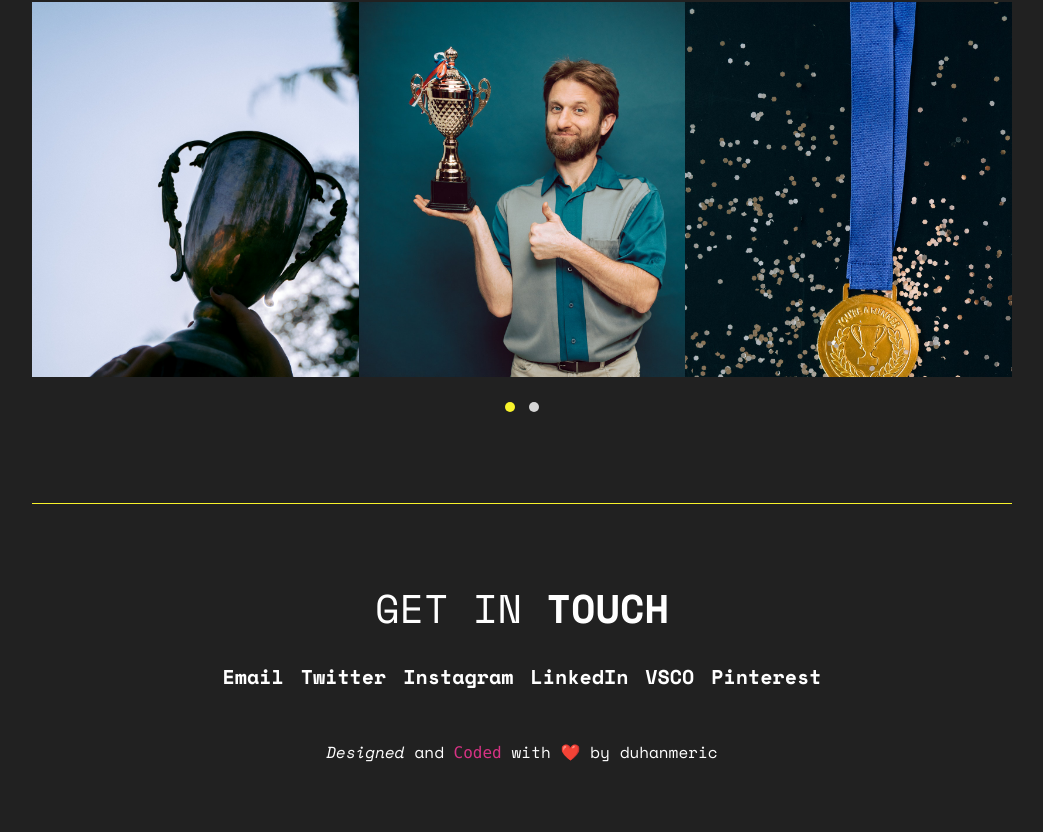
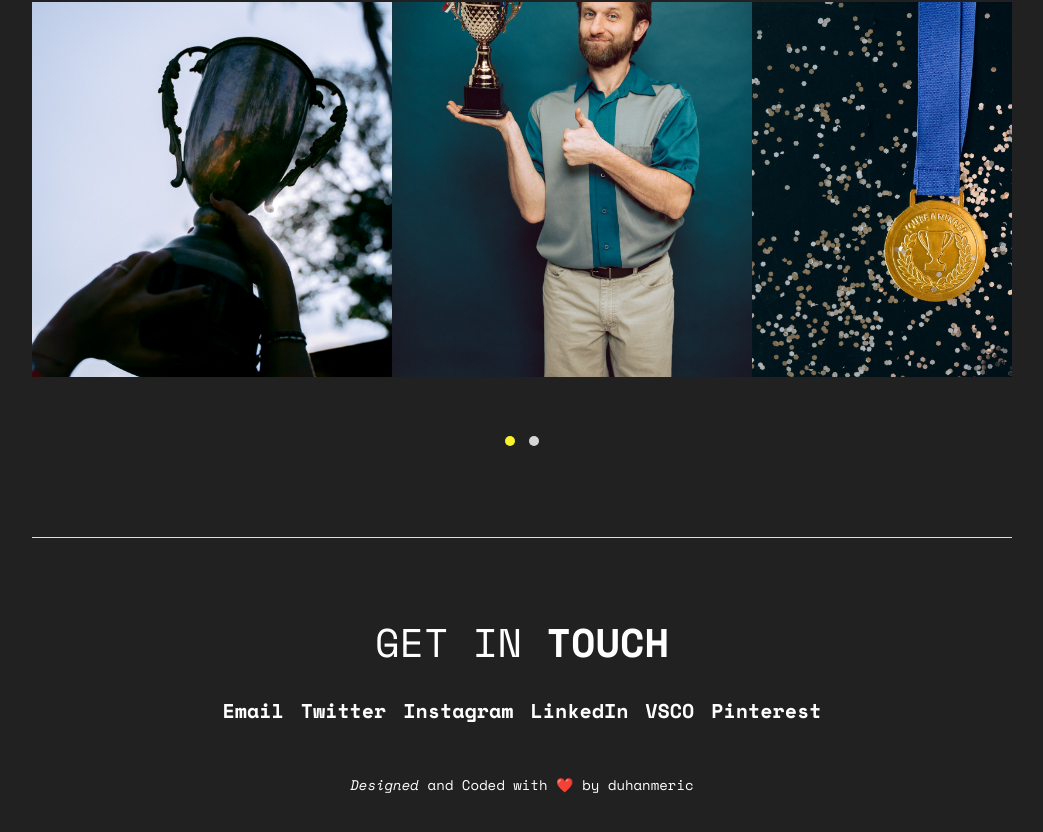
Before and after one commit to duhanmeric/photographer, a React (Create React App) app: page / in a window 1280 px wide. Shown: the part 3142-3974 px from the top of the page, without its empty margins (118-1161 px from the left). Built offline with nearby package versions, Linux system fonts and the light colour scheme.

Commit message:
mobile<320

```diff
--- a/public/index.html
+++ b/public/index.html
@@ -17,6 +17,12 @@
       integrity="sha384-eOJMYsd53ii+scO/bJGFsiCZc+5NDVN2yr8+0RDqr0Ql0h+rP48ckxlpbzKgwra6"
       crossorigin="anonymous"
     />
+    <link
+      rel="stylesheet"
+      href="https://cdnjs.cloudflare.com/ajax/libs/font-awesome/5.15.3/css/all.min.css"
+      integrity="sha512-iBBXm8fW90+nuLcSKlbmrPcLa0OT92xO1BIsZ+ywDWZCvqsWgccV3gFoRBv0z+8dLJgyAHIhR35VZc2oM/gI1w=="
+      crossorigin="anonymous"
+    />
     <title>React App</title>
   </head>
   <body>
--- a/src/App.css
+++ b/src/App.css
@@ -152,7 +152,7 @@ nav ul li:nth-of-type(2) {
 }
 
 .contact-section {
-  padding: 5rem 0;
+  padding: 5rem 0 4rem 0;
 }
 
 .contact-title {
@@ -171,3 +171,49 @@ nav ul li:nth-of-type(2) {
   font-style: italic;
   text-decoration: underline;
 }
+
+@media screen and (max-width: 768px) {
+  header {
+    padding: 20px;
+  }
+
+  .enthusiast {
+    font-size: 32px;
+  }
+
+  .works-section,
+  .prize-section,
+  .hero-video {
+    padding: 0 20px;
+  }
+
+  .works-title {
+    margin-bottom: 30px;
+  }
+
+  .works-section .col-md-5 {
+    margin-top: 30px !important;
+  }
+
+  .works-section .col-md-5:nth-of-type(1) {
+    margin-top: 0px !important;
+  }
+
+  .prize-section {
+    margin: 50px 0;
+  }
+
+  .line {
+    max-width: 100% !important;
+  }
+
+  .contact-section {
+    padding-bottom: 3rem;
+  }
+
+  .pop-up {
+    font-size: 24px;
+    width: 50%;
+    text-align: center;
+  }
+}
--- a/src/App.js
+++ b/src/App.js
@@ -3,7 +3,7 @@ import Header from "./components/Header";
 import Hero from "./components/Hero";
 import { useRef, useEffect } from "react";
 import Works from "./components/Works";
-import Prices from "./components/Prices";
+import Prizes from "./components/Prizes";
 import Contact from "./components/Contact";
 
 function App() {
@@ -26,7 +26,7 @@ function App() {
       <Header />
       <Hero />
       <Works />
-      <Prices />
+      <Prizes />
       <div
         className="line mx-auto"
         style={{
--- a/src/components/Contact.js
+++ b/src/components/Contact.js
@@ -24,9 +24,12 @@ export default function Contact() {
           Pinterest
         </a>
       </div>
-      <div className="coder text-center text-white mt-5">
-        <span style={{ fontStyle: "italic" }}>Designed</span> and
-        <code style={{ fontSize: "16px" }}> Coded</code> with ❤️ by duhanmeric
+      <div
+        className="coder text-center text-white mt-5"
+        style={{ fontSize: "14px" }}
+      >
+        <span style={{ fontStyle: "italic" }}>Designed</span> and Coded with ❤️
+        by duhanmeric
       </div>
     </section>
   );
--- a/src/components/Prices.js
+++ b/src/components/Prizes.js
@@ -6,7 +6,20 @@ import prize1 from "../assets/img/prize1.jpg";
 import prize2 from "../assets/img/prize2.jpg";
 import prize3 from "../assets/img/prize3.jpg";
 
-export default function Prices() {
+export default function Prizes() {
+  var options = {
+    loop: false,
+    margin: 100,
+    nav: true,
+    responsive: {
+      320: {
+        items: 1,
+      },
+      1000: {
+        items: 3,
+      },
+    },
+  };
   const images = [
     {
       id: 0,
@@ -35,10 +48,15 @@ export default function Prices() {
         MY <span style={{ fontWeight: "bold" }}>PRIZES</span>
       </h1>
       <div className="row mx-auto">
-        <OwlCarousel items={3} className="owl-theme p-0" dotsEach={true}>
+        <OwlCarousel className="owl-theme p-0" {...options}>
           {images.map((img) => (
             <div className="col-md-4" key={img.id}>
-              <img src={img.url} alt={img.alt} />
+              <img
+                src={img.url}
+                alt={img.alt}
+                className="w-100 h-100"
+                style={{ objectFit: "cover" }}
+              />
             </div>
           ))}
         </OwlCarousel>
```
